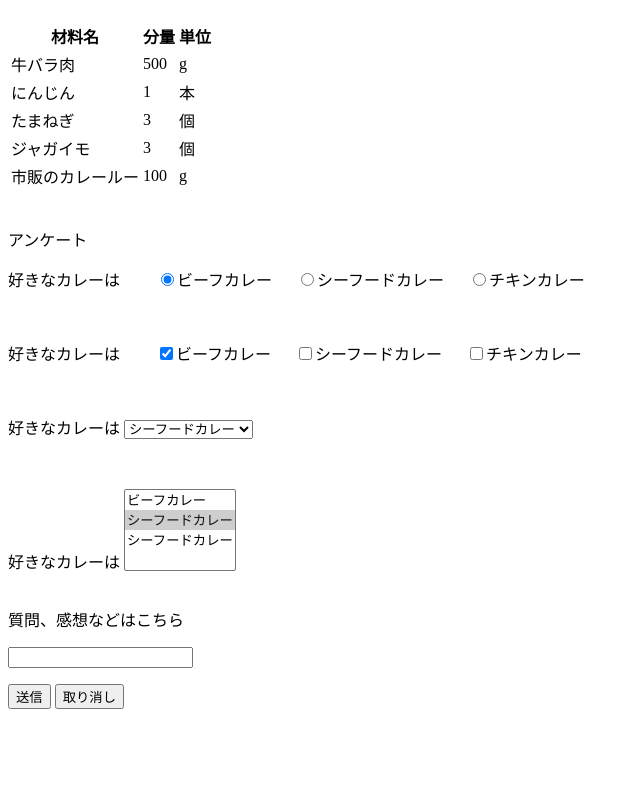
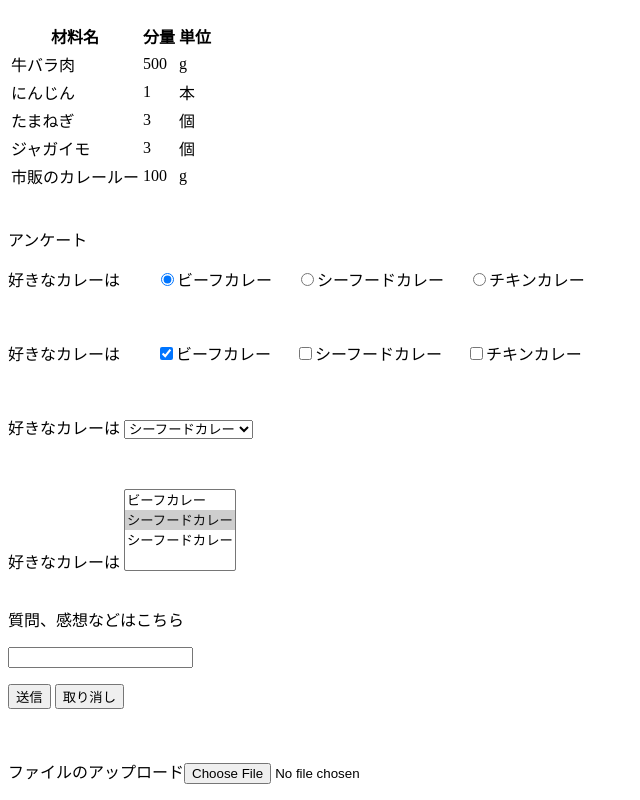
Before and after one commit to kanakoiso/2016web1-5, a plain HTML site: page index.html in a window 1280 px wide. Shown: the part 704-1504 px from the top of the page, without its empty margins (0-640 px from the left). Before the commit the page ends 1429 px from the top, so only its background shows below. Drawn offline with Linux system fonts and the light colour scheme.

Commit message:
Update index.html

```diff
--- a/index.html
+++ b/index.html
@@ -71,3 +71,5 @@
  <p><input type="submit" value="送信">
  <input type="reset" value="取り消し"></p>
 </form>
+<br>
+<p>ファイルのアップロード<input type="file" name="input15"></p>
```
